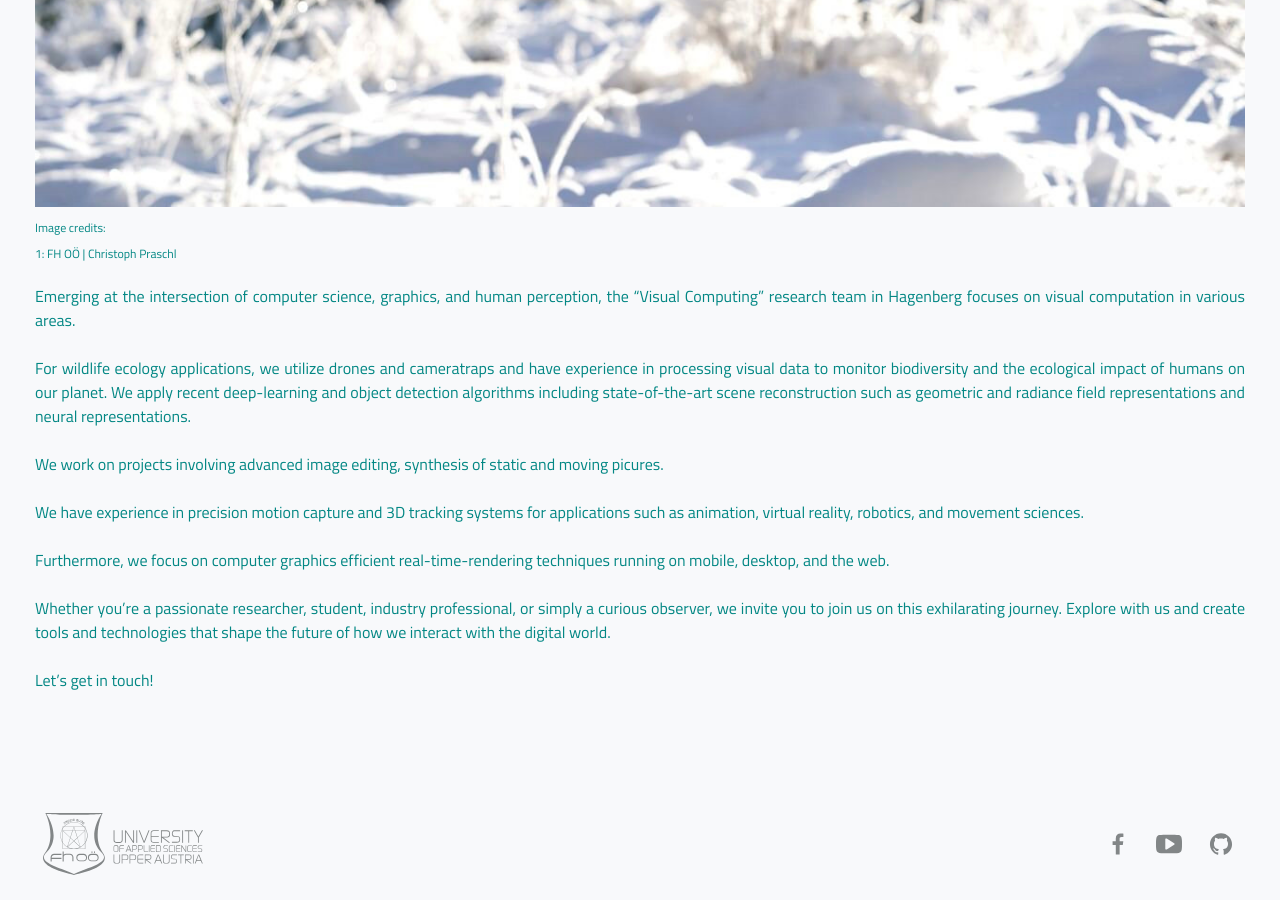
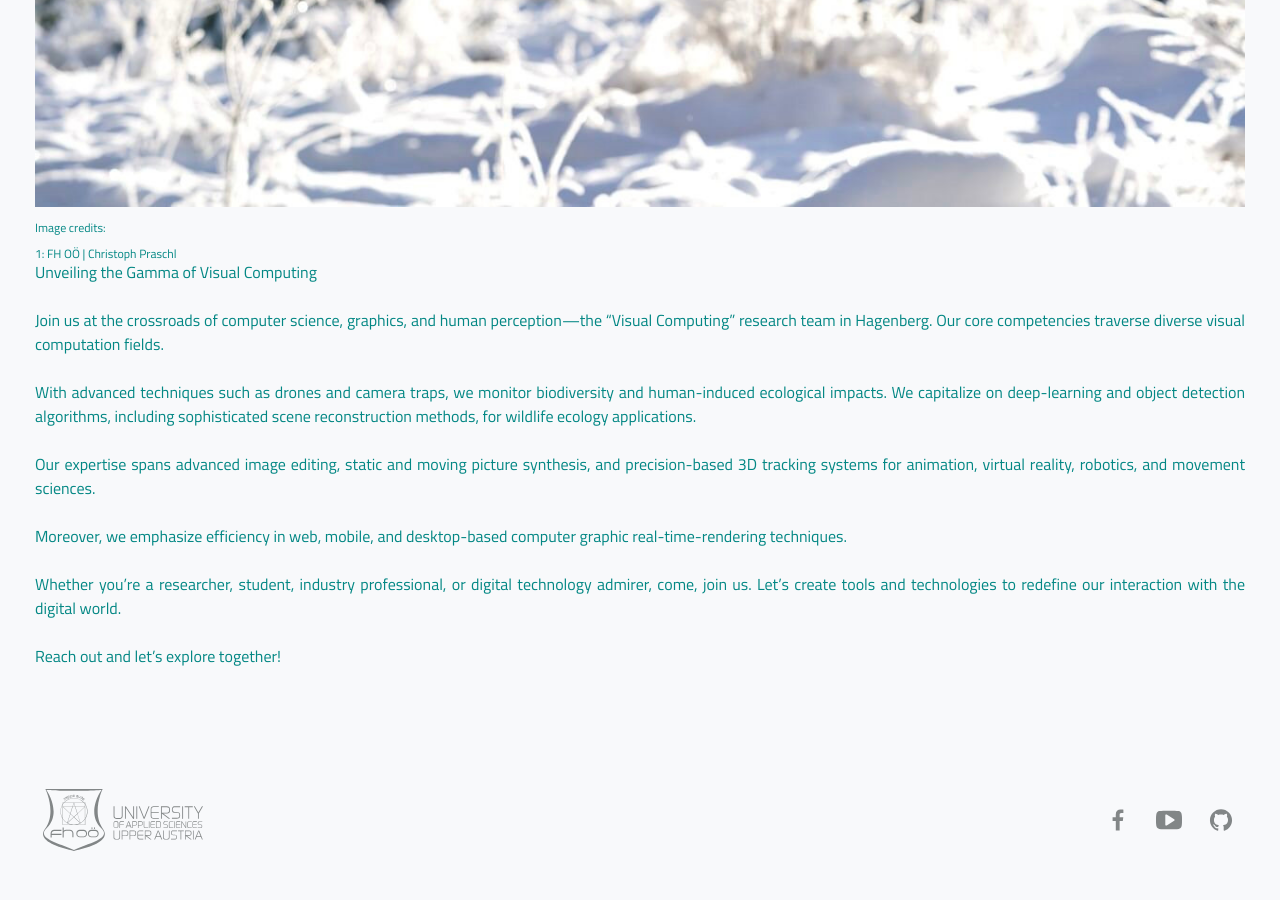
Before and after one commit to DigitalMediaLab-AT/digitalmedialab.at, a Jekyll site: the page built from _areas/visual-computing.md, in a window 1280 px wide and 900 px high, scrolled down 748 px. Built offline with Jekyll 4.4.1, drawn with Linux system fonts in a browser that asks for light colours; after the commit the page ends 1626 px from its top, so only the background shows below that.

Commit message:
Update visual-computing.md

```diff
--- a/_areas/visual-computing.md
+++ b/_areas/visual-computing.md
@@ -16,18 +16,16 @@ gallery:
 
     author: "FH OÖ | Christoph Praschl"
 ---
+> Unveiling the Gamma of Visual Computing
 
-Emerging at the intersection of computer science, graphics, and human perception, the "Visual Computing" research team in Hagenberg focuses on visual computation in various areas.
+Join us at the crossroads of computer science, graphics, and human perception—the "Visual Computing" research team in Hagenberg. Our core competencies traverse diverse visual computation fields.
 
-For wildlife ecology applications, we utilize drones and cameratraps and have experience in processing visual data to monitor biodiversity and the ecological impact of humans on our planet.
-We apply recent deep-learning and object detection algorithms including state-of-the-art scene reconstruction such as geometric and radiance field representations and neural representations.
+With advanced techniques such as drones and camera traps, we monitor biodiversity and human-induced ecological impacts. We capitalize on deep-learning and object detection algorithms, including sophisticated scene reconstruction methods, for wildlife ecology applications.
 
-We work on projects involving advanced image editing, synthesis of static and moving picures.
+Our expertise spans advanced image editing, static and moving picture synthesis, and precision-based 3D tracking systems for animation, virtual reality, robotics, and movement sciences.
 
-We have experience in precision motion capture and 3D tracking systems for applications such as animation, virtual reality, robotics, and movement sciences.
+Moreover, we emphasize efficiency in web, mobile, and desktop-based computer graphic real-time-rendering techniques.
 
-Furthermore, we focus on computer graphics efficient real-time-rendering techniques running on mobile, desktop, and the web.
+Whether you're a researcher, student, industry professional, or digital technology admirer, come, join us. Let's create tools and technologies to redefine our interaction with the digital world.
 
-Whether you're a passionate researcher, student, industry professional, or simply a curious observer, we invite you to join us on this exhilarating journey. Explore with us and create tools and technologies that shape the future of how we interact with the digital world.
-
-Let's get in touch!
+Reach out and let's explore together!
```
